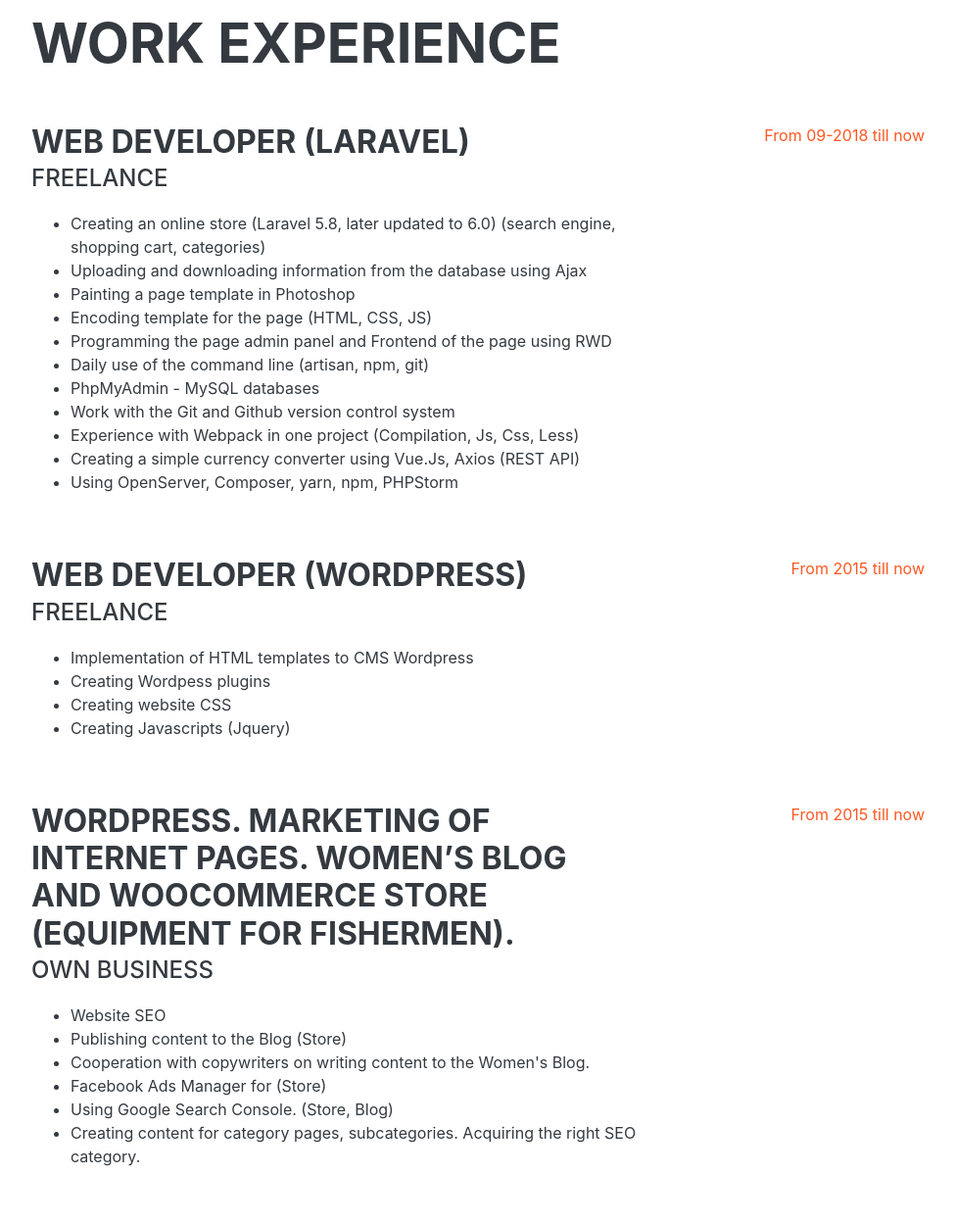
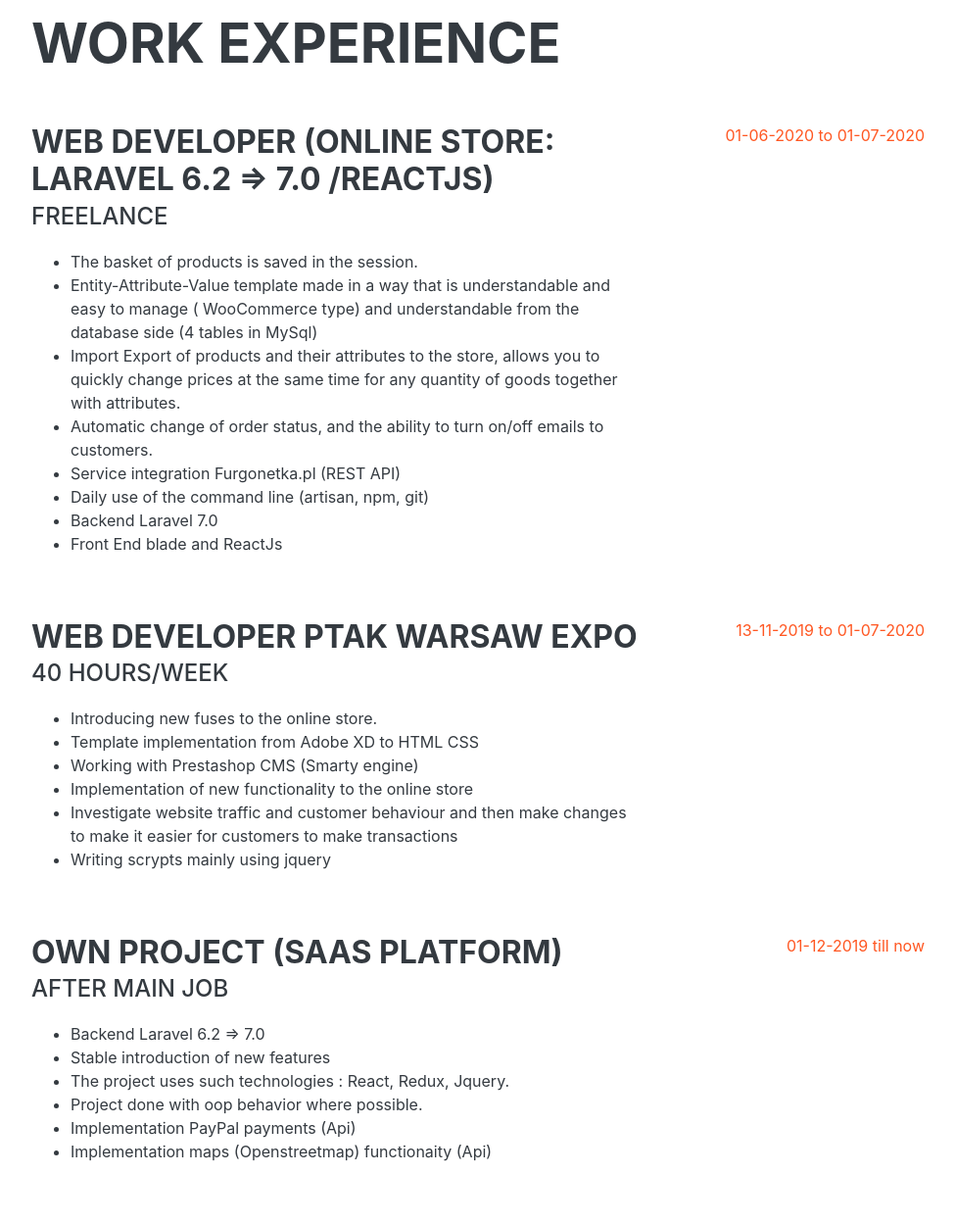
Before and after one commit to dmytrotus/dmytrotus.github.io, a plain HTML site: page index.html in a window 1280 px wide. Shown: the part 920-2168 px from the top of the page at 98% size, without its empty margins (288-1263 px from the left). Drawn offline with Linux system fonts and the light colour scheme; a web font is replaced by a local one.

Commit message:
update CV

```diff
--- a/index.html
+++ b/index.html
@@ -130,6 +130,64 @@
     <section class="resume-section p-3 p-lg-5 d-flex justify-content-center" id="experience">
       <div class="w-100">
         <h2 class="mb-5">Work experience</h2>
+
+        <div class="resume-item d-flex flex-column flex-md-row justify-content-between mb-5">
+          <div class="resume-content">
+            <h3 class="mb-0">Web Developer (Online Store: Laravel 6.2 => 7.0 /ReactJs)</h3>
+            <div class="subheading mb-3">Freelance</div>
+            <ul>
+              <li>The basket of products is saved in the session.</li>
+              <li>Entity-Attribute-Value template made in a way that is understandable and easy to manage ( WooCommerce type) and understandable from the database side (4 tables in MySql)</li>
+              <li>Import Export of products and their attributes to the store, allows you to quickly change prices at the same time for any quantity of goods together with attributes.</li>
+              <li>Automatic change of order status, and the ability to turn on/off emails to customers.</li>
+              <li>Service integration Furgonetka.pl (REST API)</li>
+              <li>Daily use of the command line (artisan, npm, git)</li>
+              <li>Backend Laravel 7.0</li>
+              <li>Front End blade and ReactJs</li>
+            </ul>
+          </div>
+          <div class="resume-date text-md-right">
+            <span class="text-primary">01-06-2020 to 01-07-2020</span>
+          </div>
+        </div>
+
+
+        <div class="resume-item d-flex flex-column flex-md-row justify-content-between mb-5">
+          <div class="resume-content">
+            <h3 class="mb-0">Web Developer PTAK Warsaw EXPO</h3>
+            <div class="subheading mb-3">40 hours/week</div>
+            <ul>
+              <li>Introducing new fuses to the online store.</li>
+              <li>Template implementation from Adobe XD to HTML CSS</li>
+              <li>Working with Prestashop CMS (Smarty engine)</li>
+              <li>Implementation of new functionality to the online store</li>
+              <li>Investigate website traffic and customer behaviour and then make changes to make it easier for customers to make transactions</li>
+              <li>Writing scrypts mainly using jquery</li>
+            </ul>
+          </div>
+          <div class="resume-date text-md-right">
+            <span class="text-primary">13-11-2019 to 01-07-2020</span>
+          </div>
+        </div>
+
+
+        <div class="resume-item d-flex flex-column flex-md-row justify-content-between mb-5">
+          <div class="resume-content">
+            <h3 class="mb-0">Own project (SaaS platform)</h3>
+            <div class="subheading mb-3">After Main Job</div>
+            <ul>
+              <li>Backend Laravel 6.2 => 7.0 </li>
+              <li>Stable introduction of new features</li>
+              <li>The project uses such technologies : React, Redux, Jquery.</li>
+              <li>Project done with oop behavior where possible.</li>
+              <li>Implementation PayPal payments (Api)</li>
+              <li>Implementation maps (Openstreetmap) functionaity (Api)</li>
+            </ul>
+          </div>
+          <div class="resume-date text-md-right">
+            <span class="text-primary">01-12-2019 till now</span>
+          </div>
+        </div>
 
         <div class="resume-item d-flex flex-column flex-md-row justify-content-between mb-5">
           <div class="resume-content">
```
